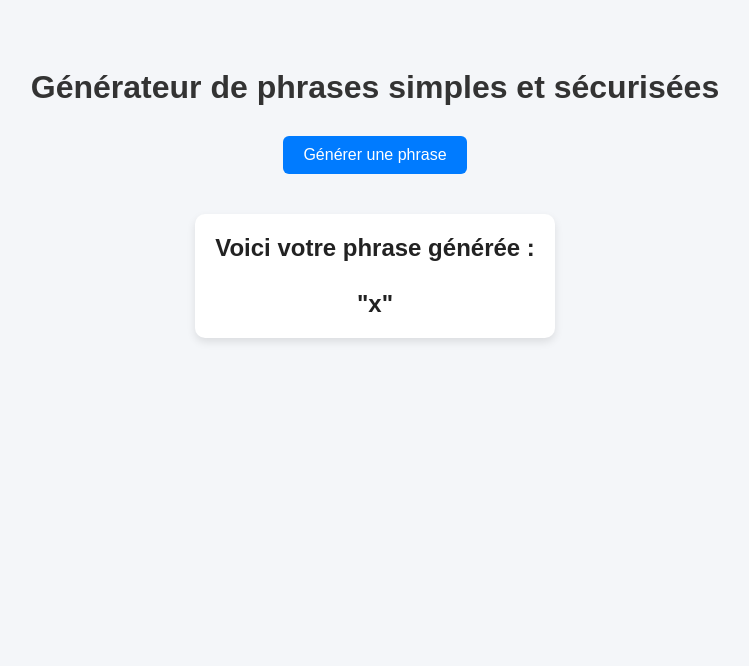
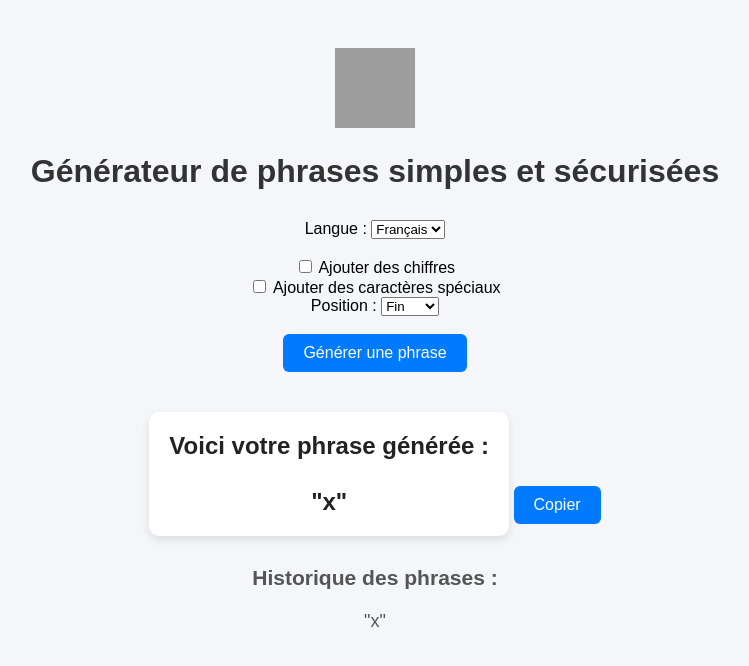
Before and after one commit to Testinfo-01/password-generator, a Flask app: template templates/index.html in a window 1280 px wide. Shown: the top 666 px of the page, without its empty margins (265-1014 px from the left). Run offline with Flask 3, Linux system fonts and the light colour scheme; the template is opened without the code that fills it: most values are stand-ins (such as "Sample title", 1, 10 or a date in 2020); grey boxes are pictures that could not be loaded.

Commit message:
Ajout de l'historique des phrases + corrections de phrases complètes

```diff
--- a/app.py
+++ b/app.py
@@ -82,5 +82,4 @@ def index():
     return render_template("index.html", password=password)
 
 if __name__ == "__main__":
-    port = int(os.environ.get("PORT", 5000))
-    app.run(host="0.0.0.0", port=port)
+    app.run(host="0.0.0.0", port=5001)
--- a/templates/index.html
+++ b/templates/index.html
@@ -39,19 +39,85 @@
       box-shadow: 0px 4px 8px rgba(0,0,0,0.1);
       display: inline-block;
     }
+    .history {
+      margin-top: 30px;
+      font-size: 18px;
+      color: #555;
+    }
+    .history-item {
+      margin: 5px 0;
+    }
   </style>
 </head>
 <body>
+  <img src="https://img.icons8.com/fluency/96/lock.png" alt="Cadenas" width="80" height="80">
   <h1>Générateur de phrases simples et sécurisées</h1>
+
   <form method="post">
+    <label>Langue :
+      <select name="langue">
+        <option value="fr">Français</option>
+        <option value="en">English</option>
+      </select>
+    </label>
+    <br><br>
+
+    <label><input type="checkbox" name="add_numbers"> Ajouter des chiffres</label><br>
+    <label><input type="checkbox" name="add_symbols"> Ajouter des caractères spéciaux</label><br>
+    <label>Position :
+      <select name="position">
+        <option value="end">Fin</option>
+        <option value="start">Début</option>
+      </select>
+    </label>
+    <br><br>
+
     <button type="submit">Générer une phrase</button>
   </form>
 
   {% if password %}
-    <div class="result">
+    <div class="result" id="generatedPhrase">
       Voici votre phrase générée :<br><br>
       "{{ password }}"
     </div>
+    <button onclick="copyToClipboard()">Copier</button>
+
+    <div class="history">
+      <h3>Historique des phrases :</h3>
+      <div id="historyList"></div>
+    </div>
   {% endif %}
+
+  <script>
+    function copyToClipboard() {
+      const text = document.querySelector(".result").innerText;
+      navigator.clipboard.writeText(text);
+      alert("Phrase copiée !");
+    }
+
+    const phrase = "{{ password }}";
+    if (phrase) {
+      const historyKey = "phrase_history";
+      let history = JSON.parse(localStorage.getItem(historyKey)) || [];
+
+      // Éviter doublons consécutifs
+      if (phrase !== history[0]) {
+        history.unshift(phrase);
+      }
+
+      // Garder les 5 dernières
+      history = history.slice(0, 5);
+      localStorage.setItem(historyKey, JSON.stringify(history));
+
+      // Affichage
+      const historyList = document.getElementById("historyList");
+      history.forEach(p => {
+        const item = document.createElement("div");
+        item.className = "history-item";
+        item.textContent = `"${p}"`;
+        historyList.appendChild(item);
+      });
+    }
+  </script>
 </body>
 </html>
```
